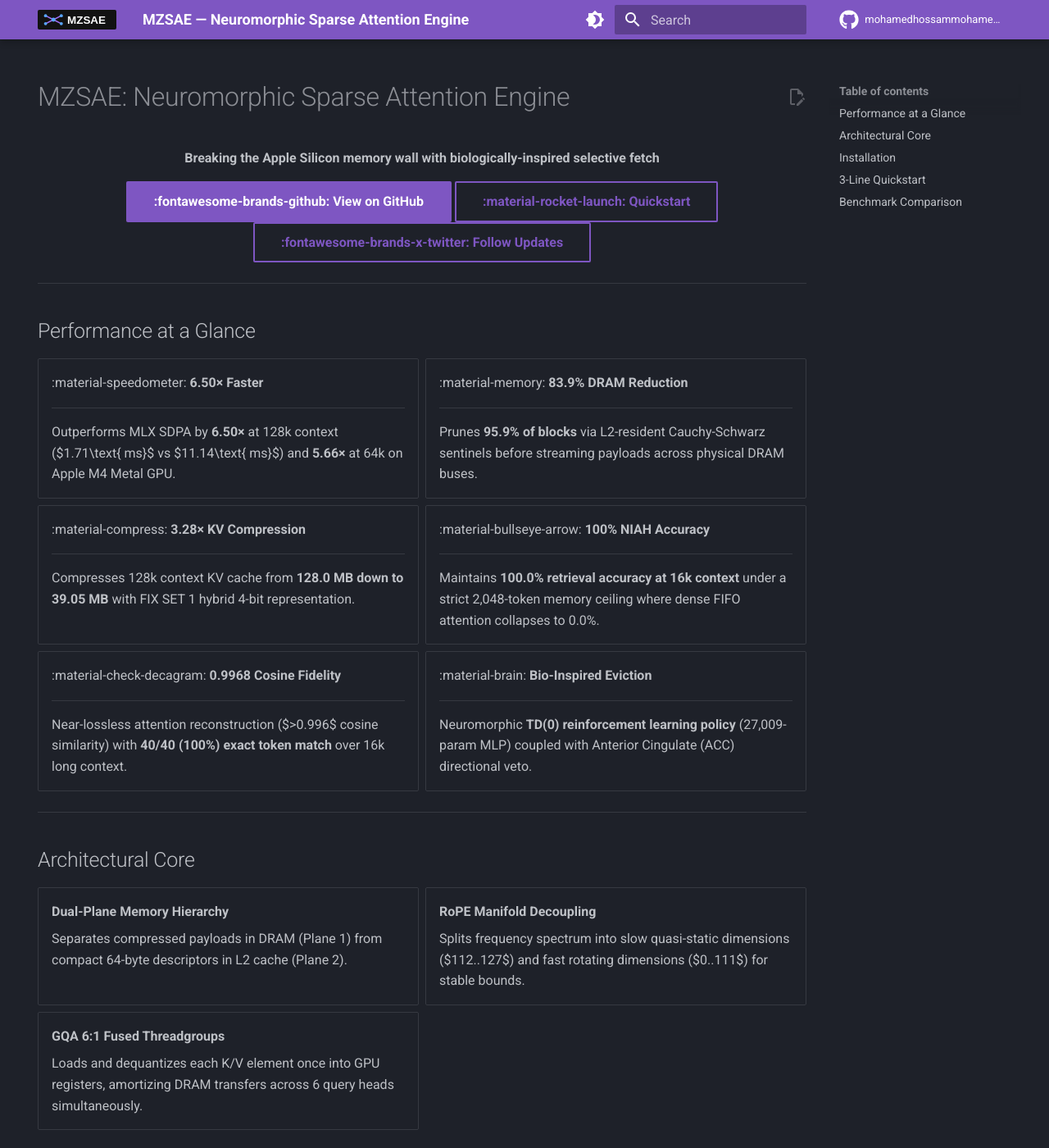
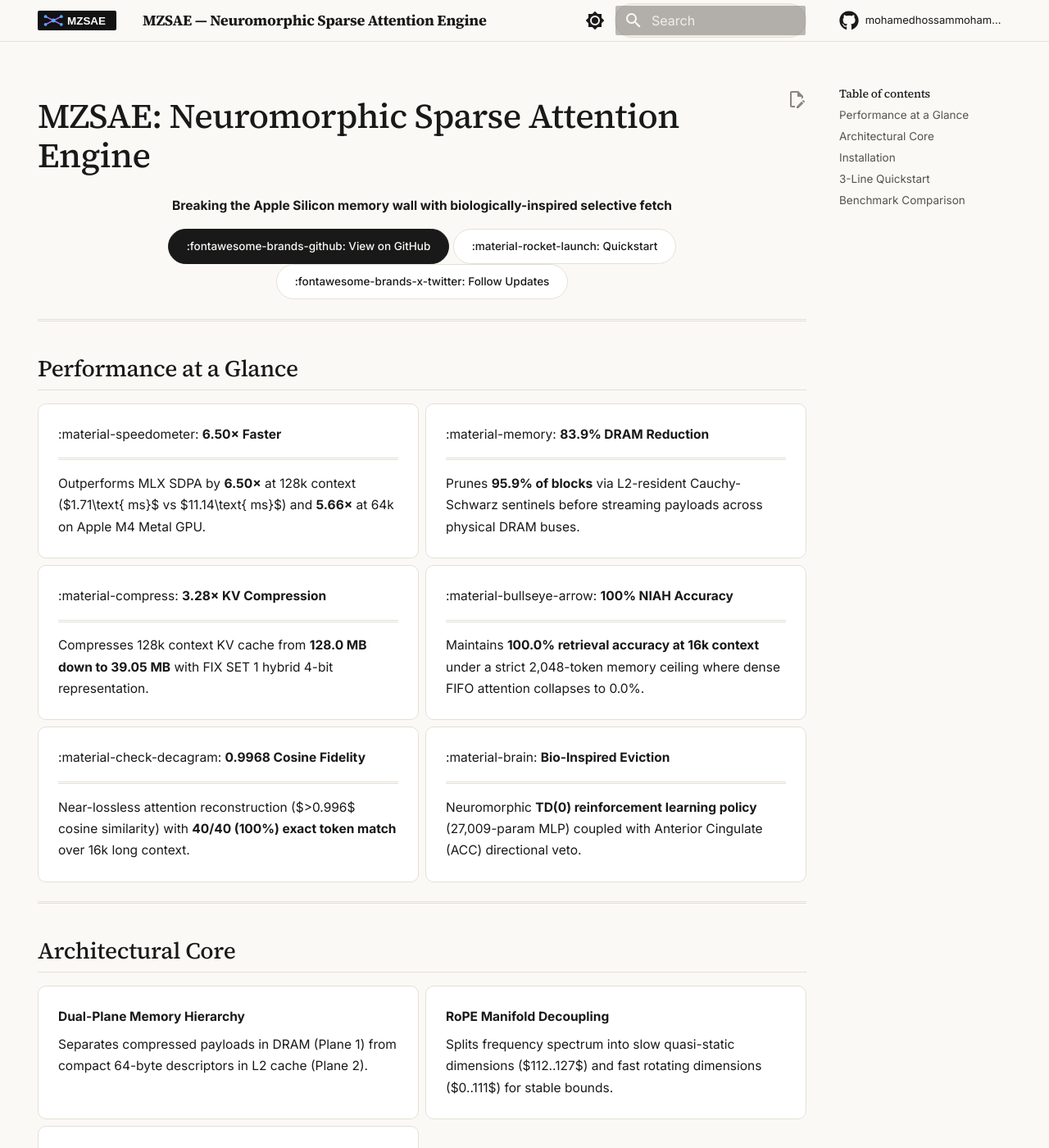
Before and after one commit to mohamedhossammohamed/MZSAE, an MkDocs documentation site: the page built from docs/index.md, in a window 1280 px wide and 1400 px high. Shown: the whole window at 82% size. Built offline with MkDocs 1.6.1 and Material for MkDocs 9.7.7, drawn with Linux system fonts in a browser that asks for light colours; comment, search, counter and statistics services are not loaded.

Commit message:
design: apply Anthropic editorial research styling to documentation

```diff
--- /dev/null
+++ b/docs/assets/stylesheets/anthropic.css
@@ -0,0 +1,437 @@
+/*
+ * MZSAE Research Documentation — Anthropic-style Editorial Design System
+ * Palette: Warm Ivory (#FAF9F5), Sand (#F0EDE6), Paper (#FFFFFF)
+ * Typography: Source Serif 4 (Headlines), Inter (Body & UI), JetBrains Mono (Code)
+ * Accents: Terracotta (#C96442), Charcoal Ink (#191919), Hairline Gray (#E4E0D6)
+ */
+
+@import url('https://fonts.googleapis.com/css2?family=Source+Serif+4:ital,opsz,wght@0,8..60,400..700;1,8..60,400..600&family=Inter:wght@400;500;600&family=JetBrains+Mono:wght@400;500&display=swap');
+
+:root {
+  --ivory: #FAF9F5;
+  --sand: #F0EDE6;
+  --paper: #FFFFFF;
+  --ink: #191919;
+  --ink2: #55524B;
+  --ink3: #8A867D;
+  --line: #E4E0D6;
+  --clay: #C96442;
+  --clay-d: #A84F2F;
+  --moss: #3F6B4F;
+  --serif: "Source Serif 4", Georgia, serif;
+  --sans: "Inter", -apple-system, BlinkMacSystemFont, "Segoe UI", Roboto, sans-serif;
+  --mono: "JetBrains Mono", ui-monospace, SFMono-Regular, Menlo, Monaco, monospace;
+}
+
+[data-md-color-scheme="default"] {
+  /* Page background & canvas */
+  --md-default-bg-color: var(--ivory);
+  --md-default-bg-color--light: var(--sand);
+  --md-default-bg-color--lighter: var(--ivory);
+  --md-default-bg-color--lightest: var(--paper);
+
+  /* Foreground ink */
+  --md-default-fg-color: var(--ink);
+  --md-default-fg-color--light: var(--ink2);
+  --md-default-fg-color--lighter: var(--ink3);
+  --md-default-fg-color--lightest: var(--line);
+
+  /* Primary branding */
+  --md-primary-fg-color: var(--ink);
+  --md-primary-fg-color--light: var(--ink2);
+  --md-primary-fg-color--dark: var(--ink);
+  --md-primary-bg-color: var(--ivory);
+  --md-primary-bg-color--light: var(--sand);
+
+  /* Accents */
+  --md-accent-fg-color: var(--clay);
+  --md-accent-fg-color--transparent: rgba(201, 100, 66, 0.1);
+  --md-accent-bg-color: var(--ivory);
+
+  /* Links & controls */
+  --md-typeset-a-color: var(--clay);
+  --md-typeset-del-color: rgba(201, 100, 66, 0.2);
+  --md-typeset-ins-color: rgba(63, 107, 79, 0.2);
+
+  /* Code blocks */
+  --md-code-fg-color: var(--ink);
+  --md-code-bg-color: var(--sand);
+  --md-code-hl-color: rgba(201, 100, 66, 0.1);
+  --md-code-hl-number-color: var(--clay);
+  --md-code-hl-special-color: var(--clay-d);
+  --md-code-hl-function-color: var(--ink);
+  --md-code-hl-constant-color: var(--clay);
+  --md-code-hl-string-color: var(--moss);
+  --md-code-hl-variable-color: var(--ink2);
+
+  /* Header & Navigation */
+  --md-header-bg-color: rgba(250, 249, 245, 0.94);
+  --md-header-fg-color: var(--ink);
+
+  /* Footer */
+  --md-footer-bg-color: var(--sand);
+  --md-footer-bg-color--dark: var(--ivory);
+  --md-footer-fg-color: var(--ink2);
+  --md-footer-fg-color--light: var(--ink3);
+  --md-footer-fg-color--lighter: var(--ink);
+}
+
+[data-md-color-scheme="slate"] {
+  --ivory-dark: #161514;
+  --sand-dark: #1E1D1B;
+  --paper-dark: #242220;
+  --ink-dark: #FAF8F5;
+  --ink2-dark: #BDB9B0;
+  --ink3-dark: #7F7B72;
+  --line-dark: #36332E;
+  --clay-bright: #D97757;
+
+  --md-default-bg-color: var(--ivory-dark);
+  --md-default-bg-color--light: var(--sand-dark);
+  --md-default-bg-color--lighter: var(--paper-dark);
+  --md-default-bg-color--lightest: #2A2825;
+
+  --md-default-fg-color: var(--ink-dark);
+  --md-default-fg-color--light: var(--ink2-dark);
+  --md-default-fg-color--lighter: var(--ink3-dark);
+  --md-default-fg-color--lightest: var(--line-dark);
+
+  --md-primary-fg-color: var(--sand-dark);
+  --md-primary-fg-color--light: var(--paper-dark);
+  --md-primary-fg-color--dark: var(--ivory-dark);
+  --md-primary-bg-color: var(--ink-dark);
+
+  --md-accent-fg-color: var(--clay-bright);
+  --md-accent-fg-color--transparent: rgba(217, 119, 87, 0.15);
+
+  --md-typeset-a-color: var(--clay-bright);
+
+  --md-code-fg-color: var(--ink-dark);
+  --md-code-bg-color: var(--sand-dark);
+  --md-code-hl-color: rgba(217, 119, 87, 0.15);
+
+  --md-header-bg-color: rgba(22, 21, 20, 0.94);
+  --md-header-fg-color: var(--ink-dark);
+
+  --md-footer-bg-color: #121110;
+  --md-footer-bg-color--dark: #0D0C0B;
+  --md-footer-fg-color: var(--ink2-dark);
+  --md-footer-fg-color--light: var(--ink3-dark);
+}
+
+/* Global body styling */
+body, .md-typeset {
+  font-family: var(--sans);
+  font-size: 15.5px;
+  line-height: 1.7;
+  color: var(--md-default-fg-color);
+  -webkit-font-smoothing: antialiased;
+}
+
+/* Serif Headings */
+.md-header__title,
+.md-nav__title,
+.md-typeset h1,
+.md-typeset h2,
+.md-typeset h3,
+.md-typeset h4,
+.md-typeset h5,
+.md-typeset h6 {
+  font-family: var(--serif);
+  font-weight: 500;
+  letter-spacing: -0.015em;
+  color: var(--md-default-fg-color);
+}
+
+.md-typeset h1 {
+  font-size: clamp(30px, 3.4vw, 42px);
+  line-height: 1.15;
+  margin-top: 16px;
+  margin-bottom: 24px;
+}
+
+.md-typeset h2 {
+  font-size: clamp(22px, 2.4vw, 28px);
+  line-height: 1.25;
+  margin-top: 40px;
+  margin-bottom: 16px;
+  border-bottom: 1px solid var(--line);
+  padding-bottom: 8px;
+}
+
+[data-md-color-scheme="slate"] .md-typeset h2 {
+  border-bottom-color: var(--line-dark);
+}
+
+.md-typeset h3 {
+  font-size: clamp(18px, 1.8vw, 22px);
+  margin-top: 28px;
+  margin-bottom: 12px;
+}
+
+.md-typeset code,
+.md-typeset pre,
+.md-typeset kbd {
+  font-family: var(--mono) !important;
+  font-variant-numeric: tabular-nums;
+}
+
+/* Top Header Bar */
+.md-header {
+  background: var(--md-header-bg-color) !important;
+  backdrop-filter: blur(12px) !important;
+  -webkit-backdrop-filter: blur(12px) !important;
+  border-bottom: 1px solid var(--line);
+  color: var(--md-header-fg-color) !important;
+  box-shadow: none !important;
+}
+
+[data-md-color-scheme="slate"] .md-header {
+  border-bottom: 1px solid var(--line-dark);
+}
+
+.md-header__button {
+  color: var(--md-default-fg-color) !important;
+}
+
+/* Tabs */
+.md-tabs {
+  background: var(--sand) !important;
+  border-bottom: 1px solid var(--line);
+  color: var(--ink2) !important;
+}
+
+[data-md-color-scheme="slate"] .md-tabs {
+  background: var(--sand-dark) !important;
+  border-bottom-color: var(--line-dark);
+  color: var(--ink2-dark) !important;
+}
+
+.md-tabs__link {
+  font-size: 13.5px;
+  font-weight: 500;
+  color: var(--ink2) !important;
+  opacity: 0.85;
+  transition: opacity 0.15s, color 0.15s;
+}
+
+.md-tabs__link--active,
+.md-tabs__link:hover {
+  color: var(--clay) !important;
+  opacity: 1;
+}
+
+/* Hairline Cards & Grids */
+.md-typeset .grid.cards > ul > li,
+.md-typeset .card {
+  background: var(--paper);
+  border: 1px solid var(--line);
+  border-radius: 10px;
+  box-shadow: none !important;
+  transition: border-color 0.2s ease;
+  padding: 24px;
+}
+
+[data-md-color-scheme="slate"] .md-typeset .grid.cards > ul > li,
+[data-md-color-scheme="slate"] .md-typeset .card {
+  background: var(--paper-dark);
+  border: 1px solid var(--line-dark);
+}
+
+.md-typeset .grid.cards > ul > li:hover,
+.md-typeset .card:hover {
+  border-color: var(--clay) !important;
+}
+
+/* Buttons -> Anthropic Pill Style */
+.md-typeset .md-button {
+  border-radius: 999px !important;
+  padding: 9px 22px !important;
+  font-size: 13.5px !important;
+  font-weight: 500 !important;
+  font-family: var(--sans) !important;
+  border: 1px solid var(--line) !important;
+  color: var(--md-default-fg-color) !important;
+  background: var(--paper) !important;
+  transition: all 0.2s ease !important;
+  box-shadow: none !important;
+  text-decoration: none !important;
+}
+
+.md-typeset .md-button:hover {
+  border-color: var(--md-default-fg-color) !important;
+}
+
+.md-typeset .md-button--primary {
+  background: var(--ink) !important;
+  color: var(--ivory) !important;
+  border-color: var(--ink) !important;
+}
+
+.md-typeset .md-button--primary:hover {
+  background: var(--clay-d) !important;
+  border-color: var(--clay-d) !important;
+  color: #FFFFFF !important;
+}
+
+[data-md-color-scheme="slate"] .md-typeset .md-button--primary {
+  background: var(--clay-bright) !important;
+  color: var(--ivory-dark) !important;
+  border-color: var(--clay-bright) !important;
+}
+
+/* Code Blocks & Inline Code */
+.md-typeset pre > code {
+  border: 1px solid var(--line);
+  border-radius: 10px;
+  background: var(--sand) !important;
+  box-shadow: none !important;
+  font-size: 13.5px;
+  line-height: 1.8;
+}
+
+[data-md-color-scheme="slate"] .md-typeset pre > code {
+  border-color: var(--line-dark);
+  background: var(--sand-dark) !important;
+}
+
+.md-typeset :not(pre) > code {
+  background: var(--sand);
+  color: var(--md-default-fg-color);
+  border: 1px solid var(--line);
+  border-radius: 4px;
+  padding: 2px 6px;
+  font-size: 85%;
+}
+
+[data-md-color-scheme="slate"] .md-typeset :not(pre) > code {
+  background: var(--sand-dark);
+  border-color: var(--line-dark);
+}
+
+/* Tables */
+.md-typeset table:not([class]) {
+  border: 1px solid var(--line);
+  border-radius: 10px;
+  border-collapse: separate;
+  border-spacing: 0;
+  overflow: hidden;
+  background: var(--paper);
+  box-shadow: none;
+  font-size: 14px;
+  width: 100%;
+  margin: 24px 0;
+}
+
+[data-md-color-scheme="slate"] .md-typeset table:not([class]) {
+  border-color: var(--line-dark);
+  background: var(--paper-dark);
+}
+
+.md-typeset table:not([class]) th {
+  font-size: 11.5px;
+  font-weight: 600;
+  letter-spacing: 0.12em;
+  text-transform: uppercase;
+  color: var(--ink3);
+  background: var(--sand);
+  border-bottom: 1px solid var(--line);
+  padding: 12px 16px;
+}
+
+[data-md-color-scheme="slate"] .md-typeset table:not([class]) th {
+  background: var(--sand-dark);
+  border-bottom-color: var(--line-dark);
+  color: var(--ink3-dark);
+}
+
+.md-typeset table:not([class]) td {
+  padding: 12px 16px;
+  border-bottom: 1px solid var(--line);
+  color: var(--ink2);
+}
+
+[data-md-color-scheme="slate"] .md-typeset table:not([class]) td {
+  border-bottom-color: var(--line-dark);
+  color: var(--ink2-dark);
+}
+
+.md-typeset table:not([class]) tr:last-child td {
+  border-bottom: none;
+}
+
+/* Editorial Admonitions */
+.md-typeset .admonition,
+.md-typeset details {
+  border: 1px solid var(--line) !important;
+  border-left: 3px solid var(--clay) !important;
+  border-radius: 10px !important;
+  background: var(--paper) !important;
+  box-shadow: none !important;
+  margin: 20px 0;
+}
+
+[data-md-color-scheme="slate"] .md-typeset .admonition,
+[data-md-color-scheme="slate"] .md-typeset details {
+  border: 1px solid var(--line-dark) !important;
+  border-left: 3px solid var(--clay-bright) !important;
+  background: var(--paper-dark) !important;
+}
+
+.md-typeset .admonition-title,
+.md-typeset summary {
+  font-family: var(--sans) !important;
+  font-weight: 600 !important;
+  font-size: 14.5px !important;
+  background: transparent !important;
+  border-bottom: 1px solid var(--line) !important;
+  padding: 10px 16px !important;
+}
+
+[data-md-color-scheme="slate"] .md-typeset .admonition-title,
+[data-md-color-scheme="slate"] .md-typeset summary {
+  border-bottom: 1px solid var(--line-dark) !important;
+}
+
+/* Sidebar navigation */
+.md-nav__link {
+  font-size: 13.5px;
+  color: var(--md-default-fg-color--light);
+  transition: color 0.15s ease;
+}
+
+.md-nav__link:hover {
+  color: var(--clay) !important;
+}
+
+.md-nav__link--active {
+  color: var(--ink) !important;
+  font-weight: 600 !important;
+}
+
+[data-md-color-scheme="slate"] .md-nav__link--active {
+  color: var(--ink-dark) !important;
+}
+
+/* Search bar styling */
+.md-search__inner {
+  border-radius: 999px;
+  background: var(--sand);
+  border: 1px solid var(--line);
+}
+
+[data-md-color-scheme="slate"] .md-search__inner {
+  background: var(--sand-dark);
+  border-color: var(--line-dark);
+}
+
+/* Horizontal hairline rule */
+hr {
+  border: none;
+  border-top: 1px solid var(--line);
+  margin: 32px 0;
+}
+
+[data-md-color-scheme="slate"] hr {
+  border-top-color: var(--line-dark);
+}
--- a/mkdocs.yml
+++ b/mkdocs.yml
@@ -13,19 +13,22 @@ theme:
   name: material
   logo: assets/logo.svg
   favicon: assets/favicon.ico
+  font:
+    text: Inter
+    code: JetBrains Mono
   palette:
+    - scheme: default
+      primary: black
+      accent: deep orange
+      toggle:
+        icon: material/brightness-7
+        name: Switch to dark mode
     - scheme: slate
-      primary: deep purple
-      accent: cyan
+      primary: black
+      accent: deep orange
       toggle:
         icon: material/brightness-4
         name: Switch to light mode
-    - scheme: default
-      primary: deep purple
-      accent: cyan
-      toggle:
-        icon: material/brightness-7
-        name: Switch to dark mode
   features:
     - navigation.instant
     - navigation.tracking
@@ -38,6 +41,9 @@ theme:
     - content.action.edit
   icon:
     repo: fontawesome/brands/github
+
+extra_css:
+  - assets/stylesheets/anthropic.css
 
 plugins:
   - search
```
Also changed, not shown: docs/index.md (+1 -1 lines), docs/quickstart.md (+1 -1 lines), 1 other file.
